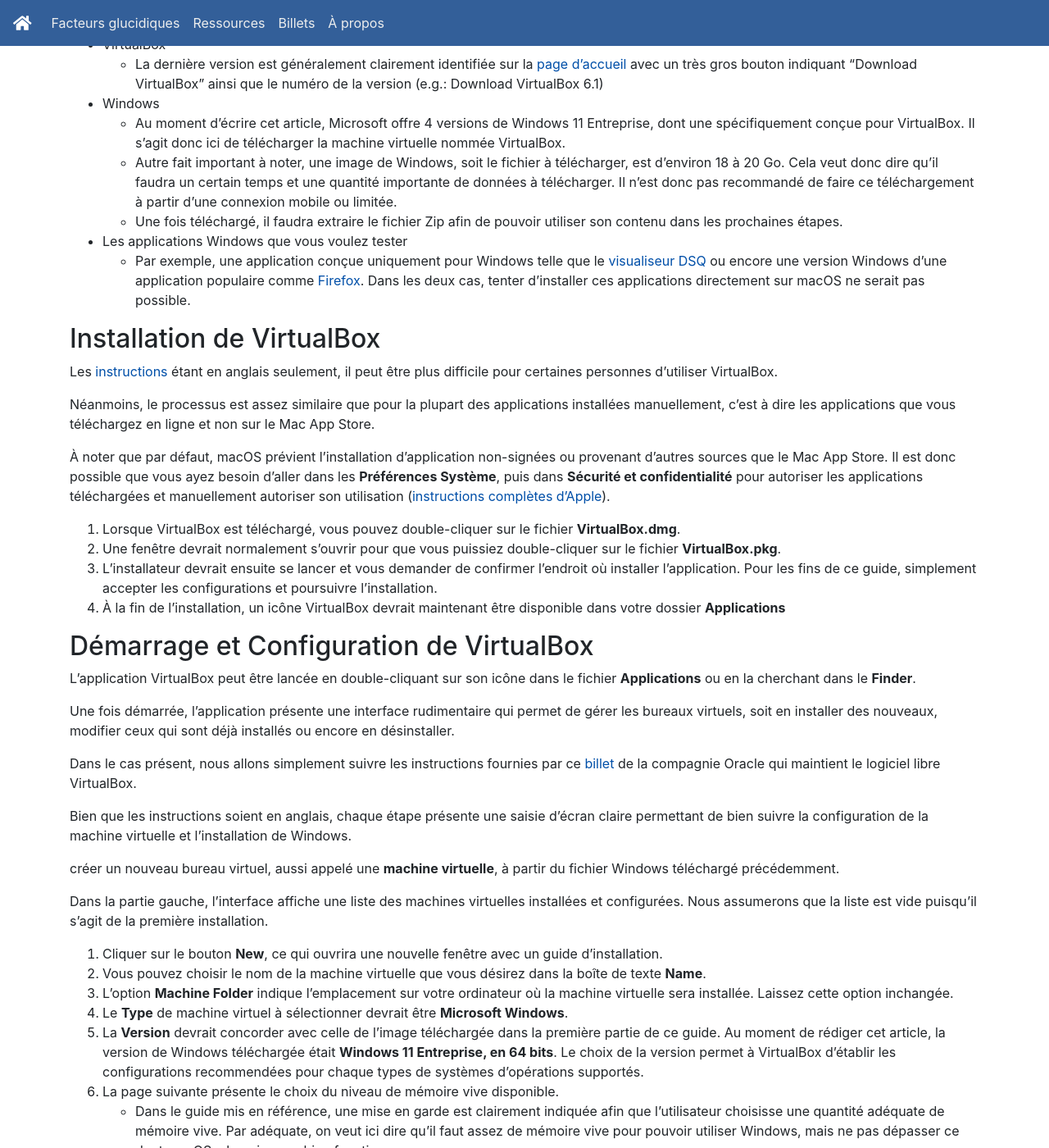
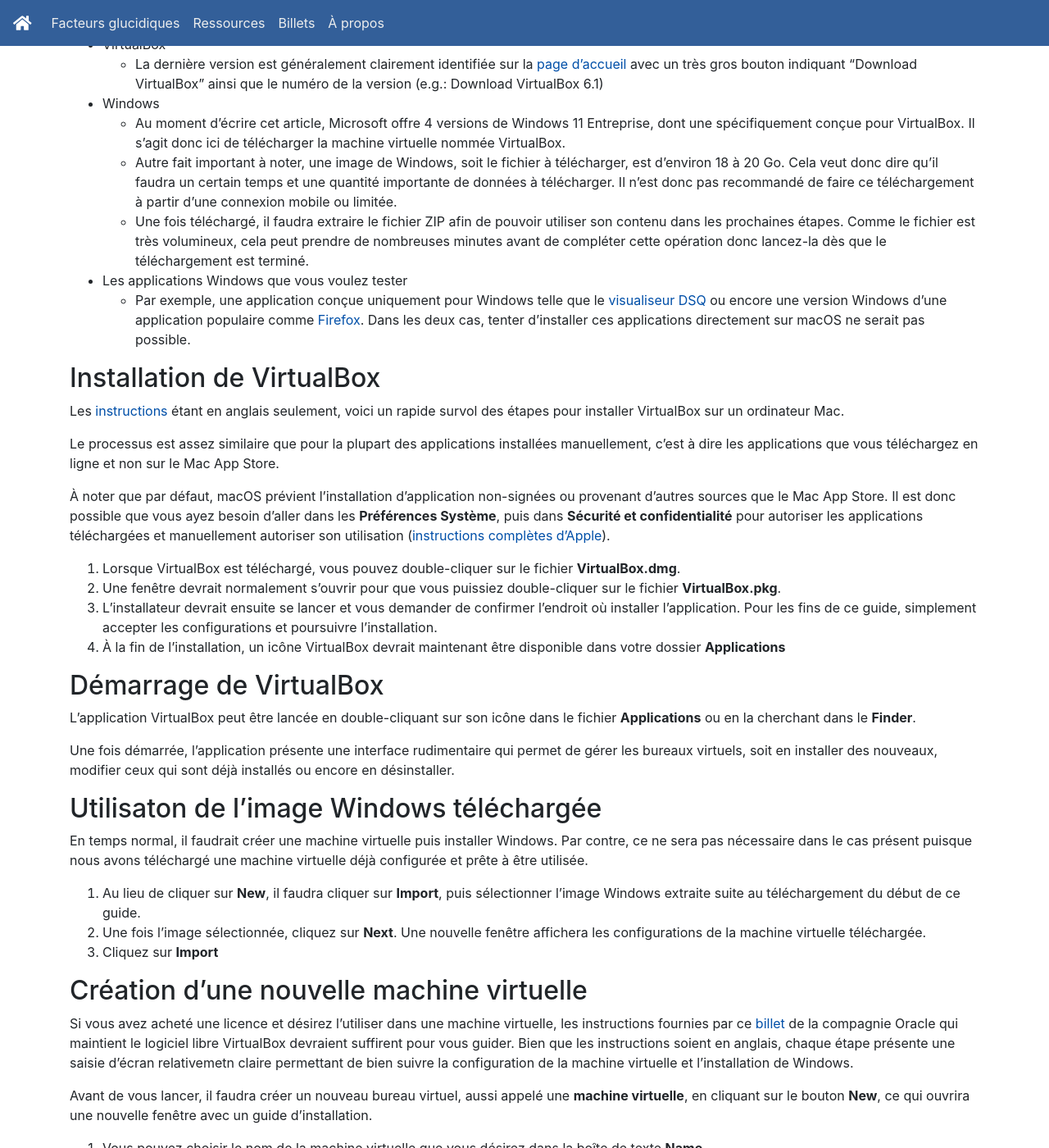
Before and after one commit to gcharest/gcharest.github.io, a Jekyll site: the page built from _posts/fr/2022-01-06-installer-virtualbox-macos.md, in a window 1280 px wide and 1400 px high, scrolled down 534 px. Shown: the whole window at 82% size. Built offline with Jekyll 4.4.1, drawn with Linux system fonts in a browser that asks for light colours; nearby versions of some CDN libraries; some of the changed text lies outside the part shown.

Commit message:
Add import secton

```diff
--- a/_posts/fr/2022-01-06-installer-virtualbox-macos.md
+++ b/_posts/fr/2022-01-06-installer-virtualbox-macos.md
@@ -27,16 +27,17 @@ Ensuite, il faudra télécharger les différents logiciels suivants (il est reco
   Il s'agit donc ici de télécharger la machine virtuelle nommée VirtualBox.
   - Autre fait important à noter, une image de Windows, soit le fichier à télécharger, est d'environ 18 à 20 Go. Cela veut donc dire qu'il faudra un certain temps et une quantité importante de données à télécharger.
   Il n'est donc pas recommandé de faire ce téléchargement à partir d'une connexion mobile ou limitée.
-  - Une fois téléchargé, il faudra extraire le fichier Zip afin de pouvoir utiliser son contenu dans les prochaines étapes.
+  - Une fois téléchargé, il faudra extraire le fichier ZIP afin de pouvoir utiliser son contenu dans les prochaines étapes.
+  Comme le fichier est très volumineux, cela peut prendre de nombreuses minutes avant de compléter cette opération donc lancez-la dès que le téléchargement est terminé.
 - Les applications Windows que vous voulez tester
   - Par exemple, une application conçue uniquement pour Windows telle que le [visualiseur DSQ](https://www.ti.msss.gouv.qc.ca/dsq-documents-de-soutien/UtilitaireDSQ.aspx) ou encore une version Windows d'une application populaire comme [Firefox](https://www.mozilla.org/fr/firefox/windows/).
   Dans les deux cas, tenter d'installer ces applications directement sur macOS ne serait pas possible.
 
 ## Installation de VirtualBox
 
-Les [instructions](https://www.virtualbox.org/manual/ch02.html#installation-mac) étant en anglais seulement, il peut être plus difficile pour certaines personnes d'utiliser VirtualBox.
+Les [instructions](https://www.virtualbox.org/manual/ch02.html#installation-mac) étant en anglais seulement, voici un rapide survol des étapes pour installer VirtualBox sur un ordinateur Mac.
 
-Néanmoins, le processus est assez similaire que pour la plupart des applications installées manuellement, c'est à dire les applications que vous téléchargez en ligne et non sur le Mac App Store.
+Le processus est assez similaire que pour la plupart des applications installées manuellement, c'est à dire les applications que vous téléchargez en ligne et non sur le Mac App Store.
 
 À noter que par défaut, macOS prévient l'installation d'application non-signées ou provenant d'autres sources que le Mac App Store.
 Il est donc possible que vous ayez besoin d'aller dans les **Préférences Système**, puis dans **Sécurité et confidentialité** pour autoriser les applications téléchargées et manuellement autoriser son utilisation ([instructions complètes d'Apple](https://support.apple.com/fr-ca/HT202491)).
@@ -47,41 +48,50 @@ Il est donc possible que vous ayez besoin d'aller dans les **Préférences Syst
 Pour les fins de ce guide, simplement accepter les configurations et poursuivre l'installation.
 4. À la fin de l'installation, un icône VirtualBox devrait maintenant être disponible dans votre dossier **Applications**
 
-## Démarrage et Configuration de VirtualBox
+## Démarrage de VirtualBox
 
 L'application VirtualBox peut être lancée en double-cliquant sur son icône dans le fichier **Applications** ou en la cherchant dans le **Finder**.
 
 Une fois démarrée, l'application présente une interface rudimentaire qui permet de gérer les bureaux virtuels, soit en installer des nouveaux, modifier ceux qui sont déjà installés ou encore en désinstaller.
 
-Dans le cas présent, nous allons simplement suivre les instructions fournies par ce [billet](https://blogs.oracle.com/virtualization/post/install-microsoft-windows-11-on-virtualbox) de la compagnie Oracle qui maintient le logiciel libre VirtualBox.
+## Utilisaton de l'image Windows téléchargée
 
-Bien que les instructions soient en anglais, chaque étape présente une saisie d'écran claire permettant de bien suivre la configuration de la machine virtuelle et l'installation de Windows.
+En temps normal, il faudrait créer une machine virtuelle puis installer Windows.
+Par contre, ce ne sera pas nécessaire dans le cas présent puisque nous avons téléchargé une machine virtuelle déjà configurée et prête à être utilisée.
 
-créer un nouveau bureau virtuel, aussi appelé une **machine virtuelle**, à partir du fichier Windows téléchargé précédemment.
+1. Au lieu de cliquer sur **New**, il faudra cliquer sur **Import**, puis sélectionner l'image Windows extraite suite au téléchargement du début de ce guide.
+1. Une fois l'image sélectionnée, cliquez sur **Next**.
+Une nouvelle fenêtre affichera les configurations de la machine virtuelle téléchargée.
+1. Cliquez sur **Import**
 
-Dans la partie gauche, l'interface affiche une liste des machines virtuelles installées et configurées.
-Nous assumerons que la liste est vide puisqu'il s'agit de la première installation.
+## Création d'une nouvelle machine virtuelle
 
-1. Cliquer sur le bouton **New**, ce qui ouvrira une nouvelle fenêtre avec un guide d'installation.
-2. Vous pouvez choisir le nom de la machine virtuelle que vous désirez dans la boîte de texte **Name**.
-3. L'option **Machine Folder** indique l'emplacement sur votre ordinateur où la machine virtuelle sera installée.
+Si vous avez acheté une licence et désirez l'utiliser dans une machine virtuelle, les instructions fournies par ce [billet](https://blogs.oracle.com/virtualization/post/install-microsoft-windows-11-on-virtualbox) de la compagnie Oracle qui maintient le logiciel libre VirtualBox devraient suffirent pour vous guider.
+Bien que les instructions soient en anglais, chaque étape présente une saisie d'écran relativemetn claire permettant de bien suivre la configuration de la machine virtuelle et l'installation de Windows.
+
+Avant de vous lancer, il faudra créer un nouveau bureau virtuel, aussi appelé une **machine virtuelle**, en cliquant sur le bouton **New**, ce qui ouvrira une nouvelle fenêtre avec un guide d'installation.
+
+1. Vous pouvez choisir le nom de la machine virtuelle que vous désirez dans la boîte de texte **Name**.
+2. L'option **Machine Folder** indique l'emplacement sur votre ordinateur où la machine virtuelle sera installée.
 Laissez cette option inchangée.
-4. Le **Type** de machine virtuel à sélectionner devrait être **Microsoft Windows**.
-5. La **Version** devrait concorder avec celle de l'image téléchargée dans la première partie de ce guide.
+1. Le **Type** de machine virtuel à sélectionner devrait être **Microsoft Windows**.
+1. La **Version** devrait concorder avec celle de l'image téléchargée dans la première partie de ce guide.
 Au moment de rédiger cet article, la version de Windows téléchargée était **Windows 11 Entreprise, en 64 bits**.
 Le choix de la version permet à VirtualBox d'établir les configurations recommendées pour chaque types de systèmes d'opérations supportés.
-6. La page suivante présente le choix du niveau de mémoire vive disponible.
+1. La page suivante présente le choix du niveau de mémoire vive disponible.
    - Dans le guide mis en référence, une mise en garde est clairement indiquée afin que l'utilisateur choisisse une quantité adéquate de mémoire vive.
   Par adéquate, on veut ici dire qu'il faut assez de mémoire vive pour pouvoir utiliser Windows, mais ne pas dépasser ce dont macOS a besoin pour bien fonctionner.
    - En général, il faut environ 2 Go de mémoire vive disponible pour que macOS continue de fonctionner sans planter.
   Les ordinateurs récents on la plus part du temps entre 8 et 16 Go par défaut donc on peut facilement mettre entre 2 et 4 Go de mémoire pour la machine virtuelle de Windows.
-7. La page suivante offre les options d'espace de stockage, le **Hard Disk**.
+1. La page suivante offre les options d'espace de stockage, le **Hard Disk**.
      - Pour ce guide, nous utiliserons l'option de créer un nouveau disque, soit **Create a virtual hard disk now**.
      - Il faudra ensuite choisir le type de stockage, soit un disque pouvant prendre plus d'espace avec l'utilisation ou avec un espace prédéfini.
      Comme nous ne faisons que préparer une machine pour tester des applications simples, un stockage dynamique permettra de garder la taille la plus petite possible.
      Si vous prévoyez cependant utiliser la machine virtuelle avec des fichiers volumineux, définir à l'avance un espace de stockage pourrait être utile.
-8. La page suivante est la dernière avant la création de la machine virtuelle et le début de l'installation de Windows, soit **File location and size**.
+1. La page suivante est la dernière avant la création de la machine virtuelle et le début de l'installation de Windows, soit **File location and size**.
 Simplement cliquer sur **Create** pour que l'image soit créée et apparaisse dorénavant dans la liste de gauche mentionnée au début de ce guide gauche.
+
+Lorsque la machine virtuelle est créée, il faudra Le reste des étapes peuvent être suivies directement du billet mentionné précédemment, jusqu'à l'étape d'installer Windows.
 
 ## Installer Windows
 
```
